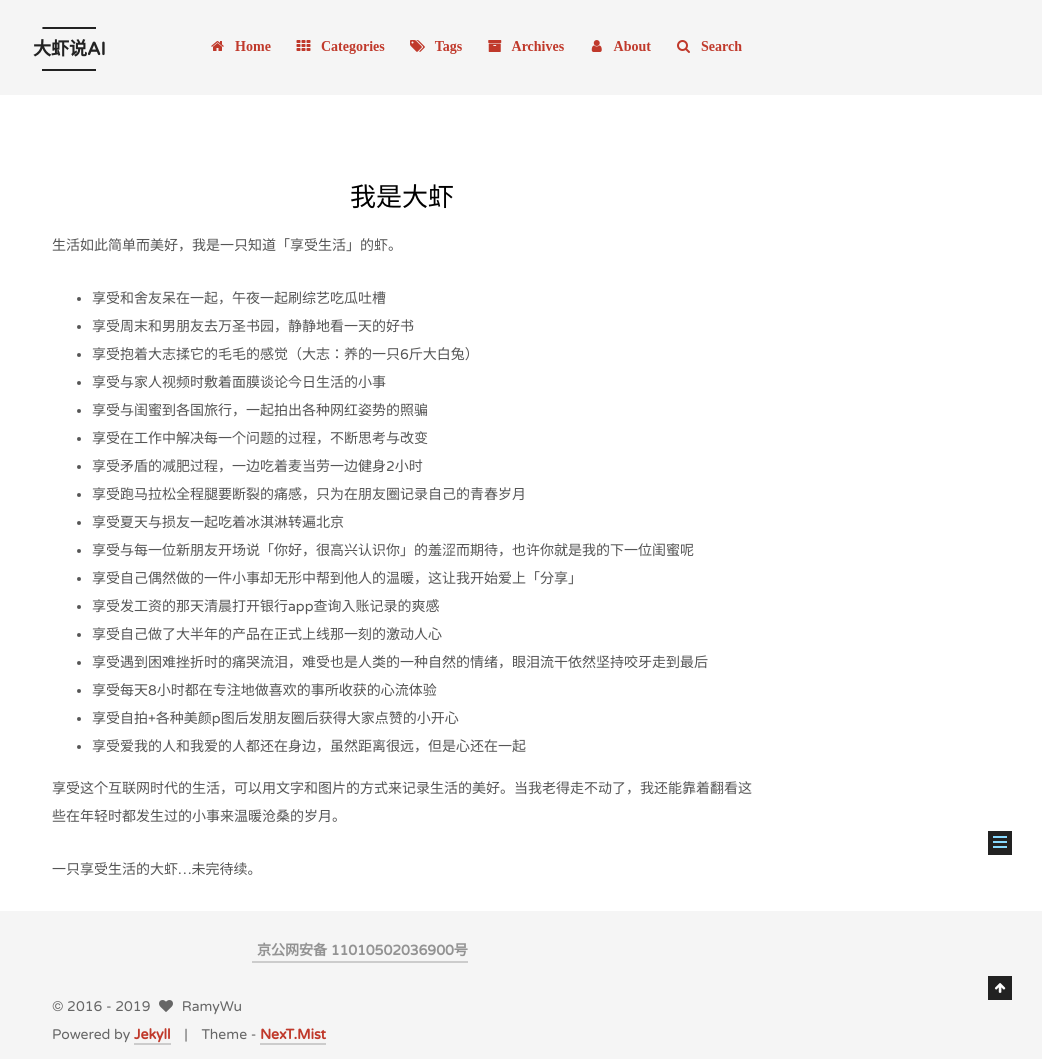
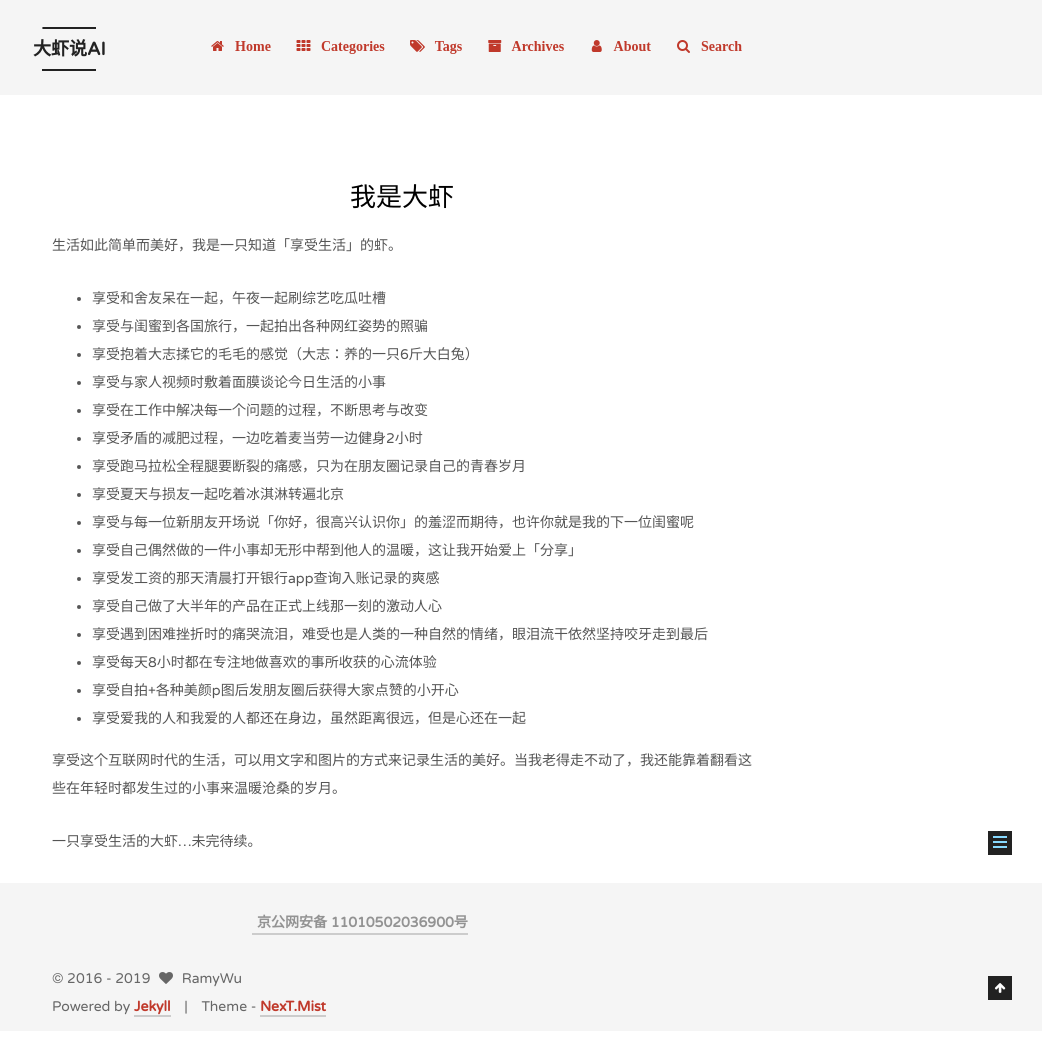
Before and after one commit to RamyWu/RamyWu.github.io, a Jekyll site: the page built from about/index.md, in a window 1280 px wide. Shown: the whole page, without its empty margins (238-1280 px from the left). Built offline with Jekyll 4.4.1, drawn with Linux system fonts in a browser that asks for light colours; comment, search, counter and statistics services are not loaded; after the commit the page ends 1031 px from its top, so only the background shows below that; part of the change alters nothing that is shown.

```diff
--- a/_config.yml
+++ b/_config.yml
@@ -297,11 +297,8 @@ sidebar:
 links_title: Links
 links:
   我的小红书生活: https://www.xiaohongshu.com/user/profile/5582daa3a75c954e9d8c917c
-  前公司-安人心智: https://www.anrenmind.com
-  前前公司-商汤科技: https://www.sensetime.com
   圈子-开智社群: http://www.openmindclub.com/
   读书-知识源头: https://www.douban.com/doulist/41691053/
-  前老板&认知启蒙老师-阳志平: http://www.yangzhiping.com/
 
 #links_title: Links
 #links_layout: block
--- a/about/index.md
+++ b/about/index.md
@@ -6,10 +6,9 @@ layout: page
 生活如此简单而美好，我是一只知道「享受生活」的虾。
 
 - 享受和舍友呆在一起，午夜一起刷综艺吃瓜吐槽
-- 享受周末和男朋友去万圣书园，静静地看一天的好书
+- 享受与闺蜜到各国旅行，一起拍出各种网红姿势的照骗
 - 享受抱着大志揉它的毛毛的感觉（大志：养的一只6斤大白兔）
 - 享受与家人视频时敷着面膜谈论今日生活的小事
-- 享受与闺蜜到各国旅行，一起拍出各种网红姿势的照骗
 - 享受在工作中解决每一个问题的过程，不断思考与改变
 - 享受矛盾的减肥过程，一边吃着麦当劳一边健身2小时
 - 享受跑马拉松全程腿要断裂的痛感，只为在朋友圈记录自己的青春岁月
```
Also changed, not shown: README.md.
